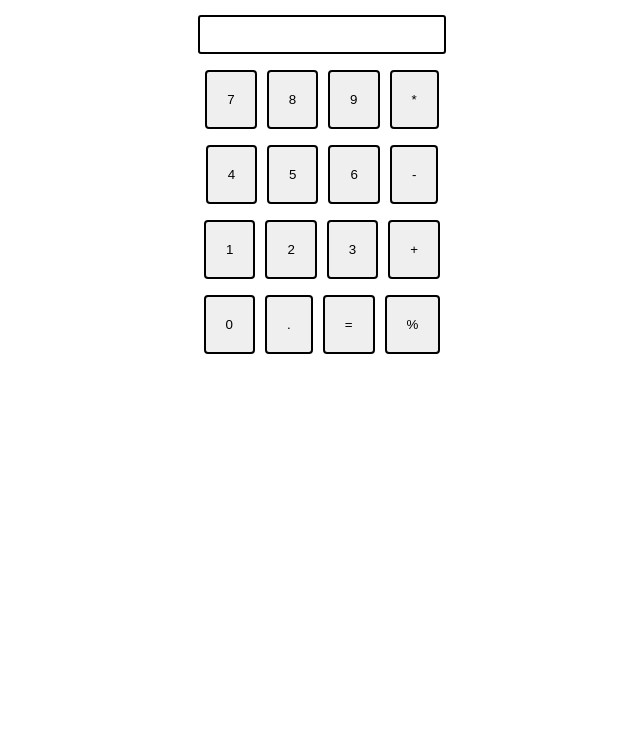
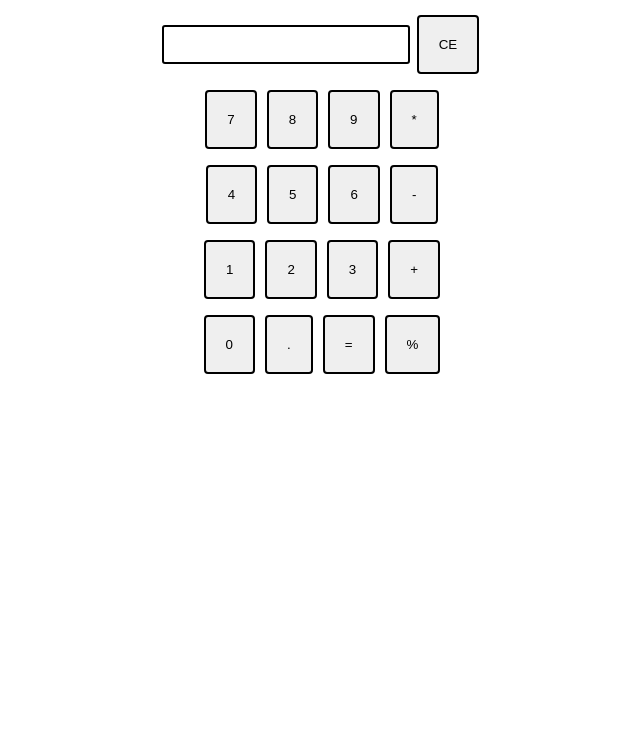
Before and after one commit to nikgautamgithub/Calculator, a plain HTML site: page index.html in a window 1280 px wide. Shown: the part 73-821 px from the top of the page, without its empty margins (326-966 px from the left). Drawn offline with Linux system fonts and the light colour scheme.

Commit message:
Update index.html

```diff
--- a/index.html
+++ b/index.html
@@ -14,6 +14,7 @@
   <div class = "container flex flex-col items-center mx-auto m-w-20">
     <div class = "row">
        <input class = "input" type = "text"/>
+       <button class = "button">CE</button>
     </div>
     <div class="row">
       <button class = "button">7</button>
@@ -43,8 +44,6 @@
 
   <script src="script.js"></script>
 
-  <script src="https://replit.com/public/js/replit-badge.js" theme="blue" defer>
-
   </script>
 </body>
 
```
